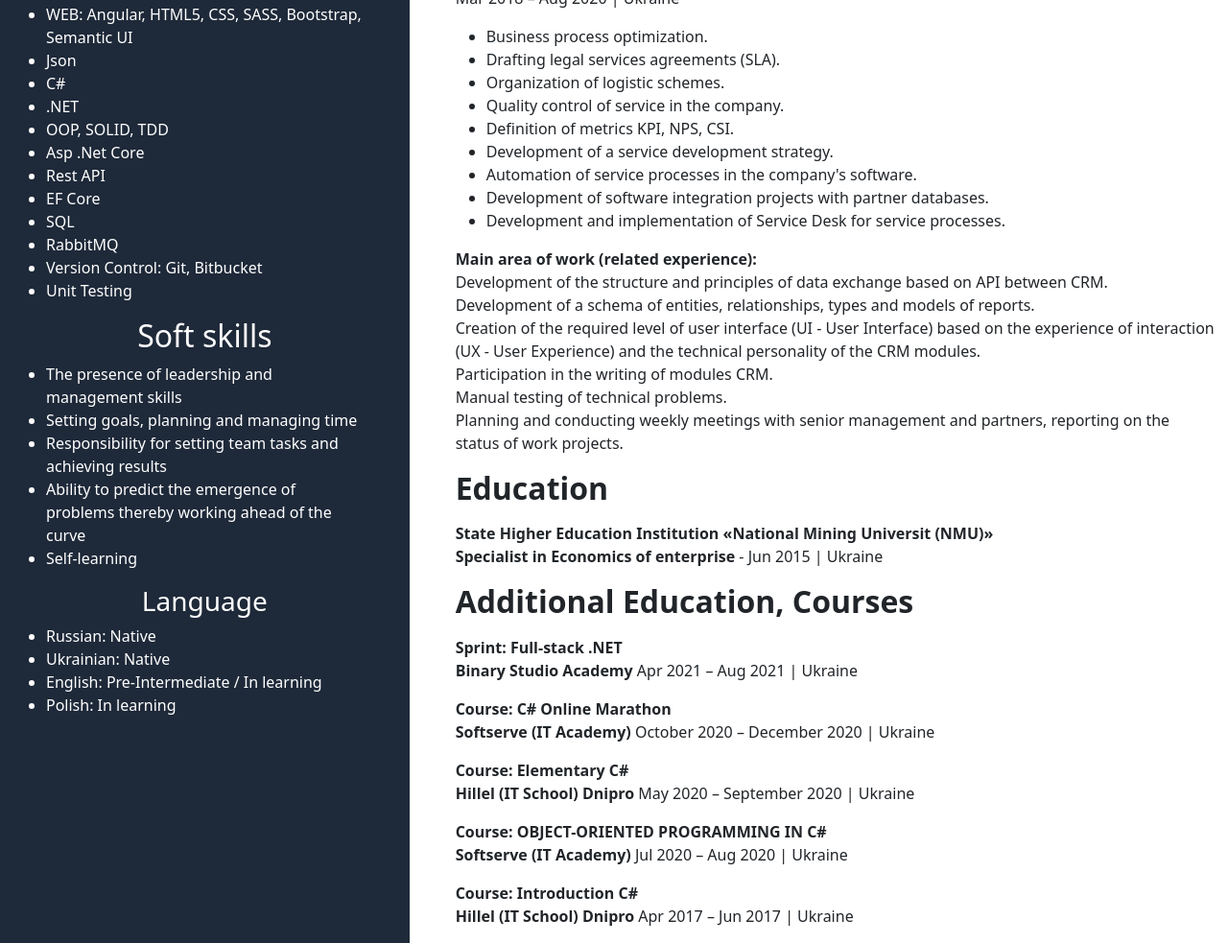
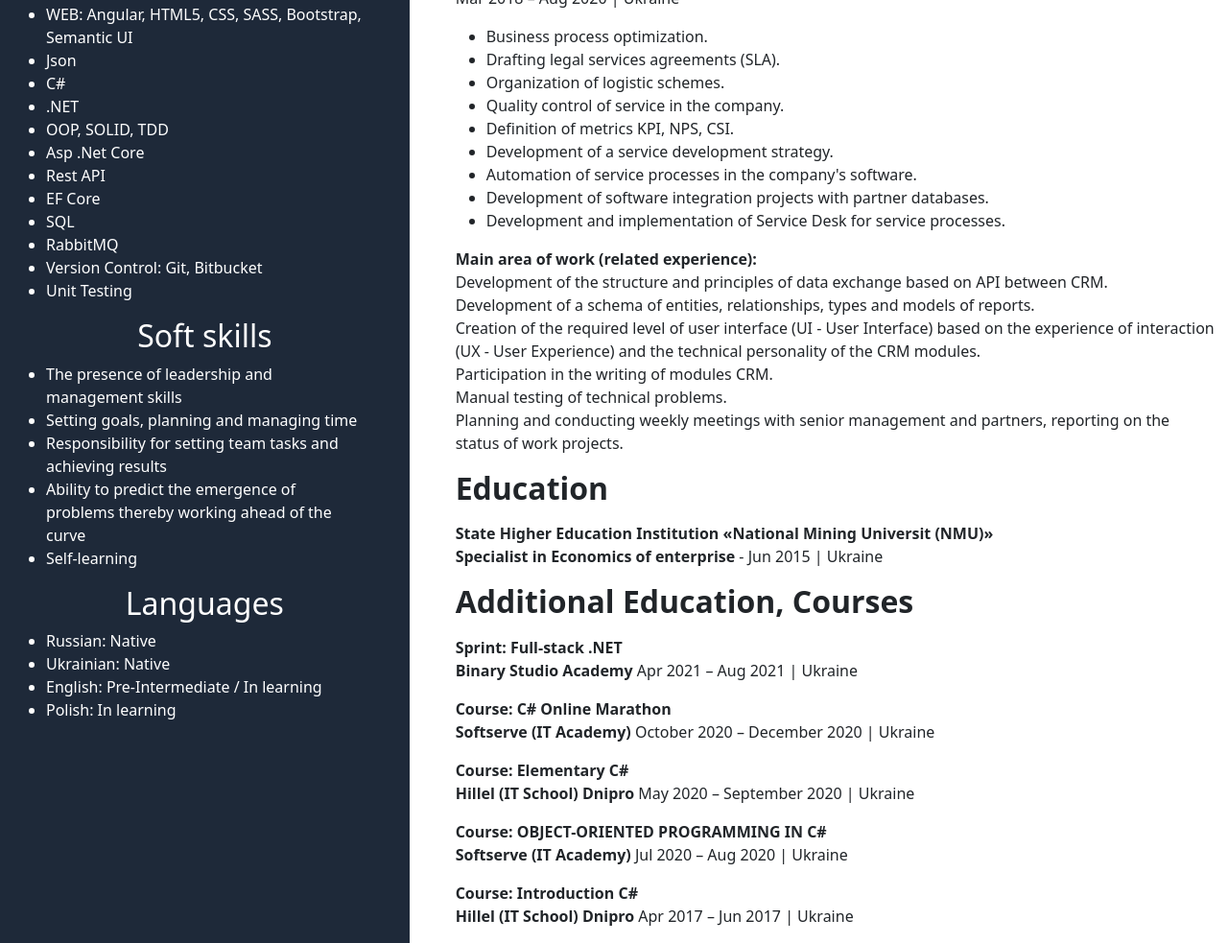
Before and after one commit to Khrapal-Max/homepage, a website: page index.html in a window 1280 px wide. Shown: the part 716-1699 px from the top of the page at 96% size. Drawn offline with nearby package versions, Linux system fonts and the light colour scheme.

Commit message:
small fix ))

```diff
--- a/index.html
+++ b/index.html
@@ -105,7 +105,7 @@
                     </ul>
                 </div>
                 <div class="m-3">
-                    <h3 class="text-center">Language</h3>
+                    <h2 class="text-center">Languages</h2>
                     <ul class="list-group m-2">
                         <li class="list-item">Russian: Native</li>
                         <li class="list-item">Ukrainian: Native</li>
```
